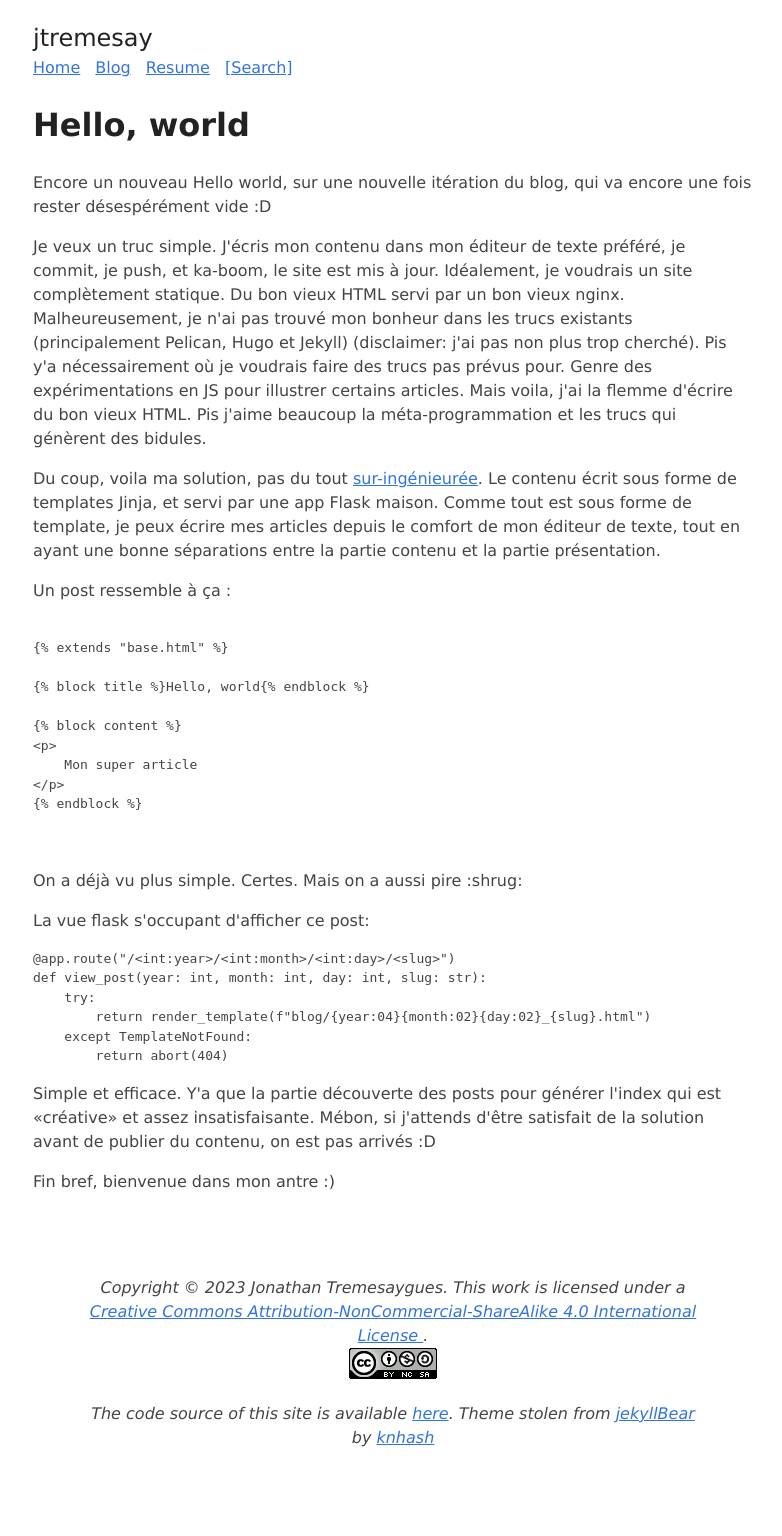
After one commit to jtremesay/jssg, a Flask app: a page that uses jtremesay/templates/blog/20230531_helloworld.html in a window 1280 px wide. The commit adds this page. Shown: the whole page, without its empty margins (247-1029 px from the left). Run offline with Flask 3, Linux system fonts and the light colour scheme.

Commit message:
simplify !

```diff
--- a/jtremesay/__init__.py
+++ b/jtremesay/__init__.py
@@ -1,6 +1,50 @@
+import datetime
+import importlib
+from pathlib import Path
 import os
+import re
 
-from flask import Flask
+from flask import Flask, render_template, abort, url_for, current_app
+from jinja2 import Template
+from jinja2.exceptions import TemplateNotFound
+
+re_post_entry = re.compile(r"(?P<year>\d{4})(?P<month>\d{2})(?P<day>\d{2})_(?P<slug>\w+)\.html")
+
+def get_posts_data():
+    posts_path = importlib.resources.files("jtremesay.templates.blog")
+    posts = []
+    for post_entry in posts_path.iterdir():
+        if not post_entry.is_file():
+            continue
+
+        match = re_post_entry.match(post_entry.name)
+        if not match:
+            continue
+
+        groups = match.groupdict()
+        year = int(groups["year"])
+        month = int(groups["month"])
+        day = int(groups["day"])
+        slug = groups["slug"]
+
+        ast = current_app.jinja_env.parse(Path(post_entry).read_text())
+        for node in ast.body:
+            if node.__class__.__name__ == "Block" and node.name == "title":
+                title = node.body[0].nodes[0].data
+                break
+        else:
+            continue
+
+        post = {
+            "pubdate": datetime.date(year, month, day),
+            "slug": slug,
+            "title": title,
+            "url": url_for("view_post", year=year, month=month, day=day, slug=slug)
+
+        }
+        posts.append(post)
+
+    return posts
 
 
 def create_app(test_config=None):
@@ -19,12 +63,24 @@ def create_app(test_config=None):
     except OSError:
         pass
 
+    @app.route("/", defaults={"page": "index"})
+    @app.route("/<string:page>")
+    def view_page(page: str) -> str:
+        try:
+            return render_template(f"pages/{page}.html")
+        except TemplateNotFound:
+            abort(404)
 
-    from . import blog
-    app.register_blueprint(blog.bp, url_prefix="/blog")
+    @app.route("/blog/")
+    def list_posts() -> str:
+        posts = get_posts_data()
+        return render_template("list_posts.html", posts=posts)
 
-    from . import page
-    app.register_blueprint(page.bp)
-    app.add_url_rule('/', endpoint='page.page')
+    @app.route("/<int:year>/<int:month>/<int:day>/<slug>")
+    def view_post(year: int, month: int, day: int, slug: str):
+        try:
+            return render_template(f"blog/{year:04}{month:02}{day:02}_{slug}.html")
+        except TemplateNotFound:
+            return abort(404)
 
     return app
--- /dev/null
+++ b/jtremesay/templates/blog/20230531_helloworld.html
@@ -0,0 +1,73 @@
+{% extends "base.html" %}
+
+{% block title %}Hello, world{% endblock %}
+
+{% block content %}
+<p>
+    Encore un nouveau Hello world, sur une nouvelle itération du blog, qui va
+    encore une fois rester désespérément vide :D
+</p>
+<p>
+    Je veux un truc simple. J'écris mon contenu dans mon éditeur de texte
+    préféré, je commit, je push, et ka-boom, le site est mis à jour. Idéalement,
+    je voudrais un site complètement statique. Du bon vieux HTML servi par un
+    bon vieux nginx. Malheureusement, je n'ai pas trouvé mon bonheur dans les
+    trucs existants (principalement Pelican, Hugo et Jekyll) (disclaimer: j'ai
+    pas non plus trop cherché). Pis y'a nécessairement où je voudrais faire des
+    trucs pas prévus pour. Genre des expérimentations en JS pour illustrer
+    certains articles. Mais voila, j'ai la flemme d'écrire du bon vieux HTML.
+    Pis j'aime beaucoup la méta-programmation et les trucs qui génèrent des
+    bidules.
+</p>
+<p>
+    Du coup, voila ma solution, pas du tout <a
+        href="https://xeiaso.net/talks/how-my-website-works"
+        title="My Blog is Hilariously Overengineered to the Point People Think it's a Static Site ">sur-ingénieurée</a>.
+    Le contenu écrit sous forme de templates Jinja, et servi par une app Flask
+    maison. Comme tout est sous forme de template, je peux écrire mes articles
+    depuis le comfort de mon éditeur de texte, tout en ayant une bonne
+    séparations entre la partie contenu et la partie présentation.
+</p>
+<p>
+
+    Un post ressemble à ça :
+</p>
+<pre>
+{% raw %}
+{% extends "base.html" %}
+
+{% block title %}Hello, world{% endblock %}
+
+{% block content %}
+&lt;p&gt;
+    Mon super article
+&lt;/p&gt;
+{% endblock %}
+
+{% endraw %}
+</pre>
+<p>
+    On a déjà vu plus simple. Certes. Mais on a aussi pire :shrug:
+</p>
+<p>
+    La vue flask s'occupant d'afficher ce post:
+</p>
+<pre>
+@app.route("/&lt;int:year&gt;/&lt;int:month&gt;/&lt;int:day&gt;/&lt;slug&gt;")
+def view_post(year: int, month: int, day: int, slug: str):
+    try:
+        return render_template(f"blog/{year:04}{month:02}{day:02}_{slug}.html")
+    except TemplateNotFound:
+        return abort(404)
+</pre>
+<p>
+    Simple et efficace. Y'a que la partie découverte des posts pour générer
+    l'index qui est «créative» et assez insatisfaisante. Mébon, si j'attends
+    d'être satisfait de la solution avant de publier du contenu, on est pas
+    arrivés :D
+</p>
+<p>
+    Fin bref, bienvenue dans mon antre :)
+</p>
+
+{% endblock %}
```
Also changed, not shown: jtremesay/blog.py (deleted, +0 -46 lines), jtremesay/page.py (deleted, +0 -16 lines), jtremesay/templates/blog/posts/20230531_helloworld.html (deleted, +0 -9 lines), jtremesay/templates/list_posts.html (renamed from jtremesay/templates/blog/index.html, +4 -4 lines).
